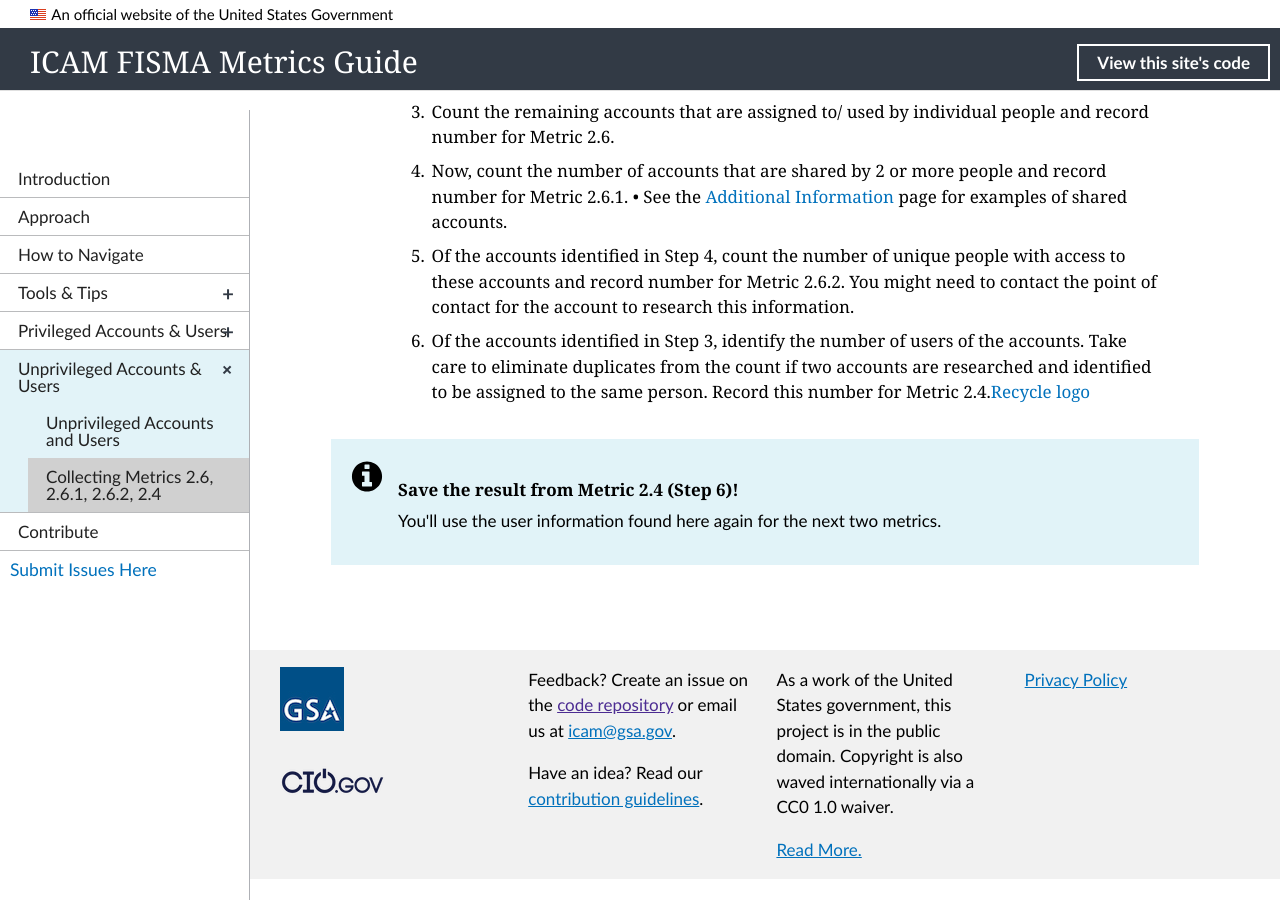
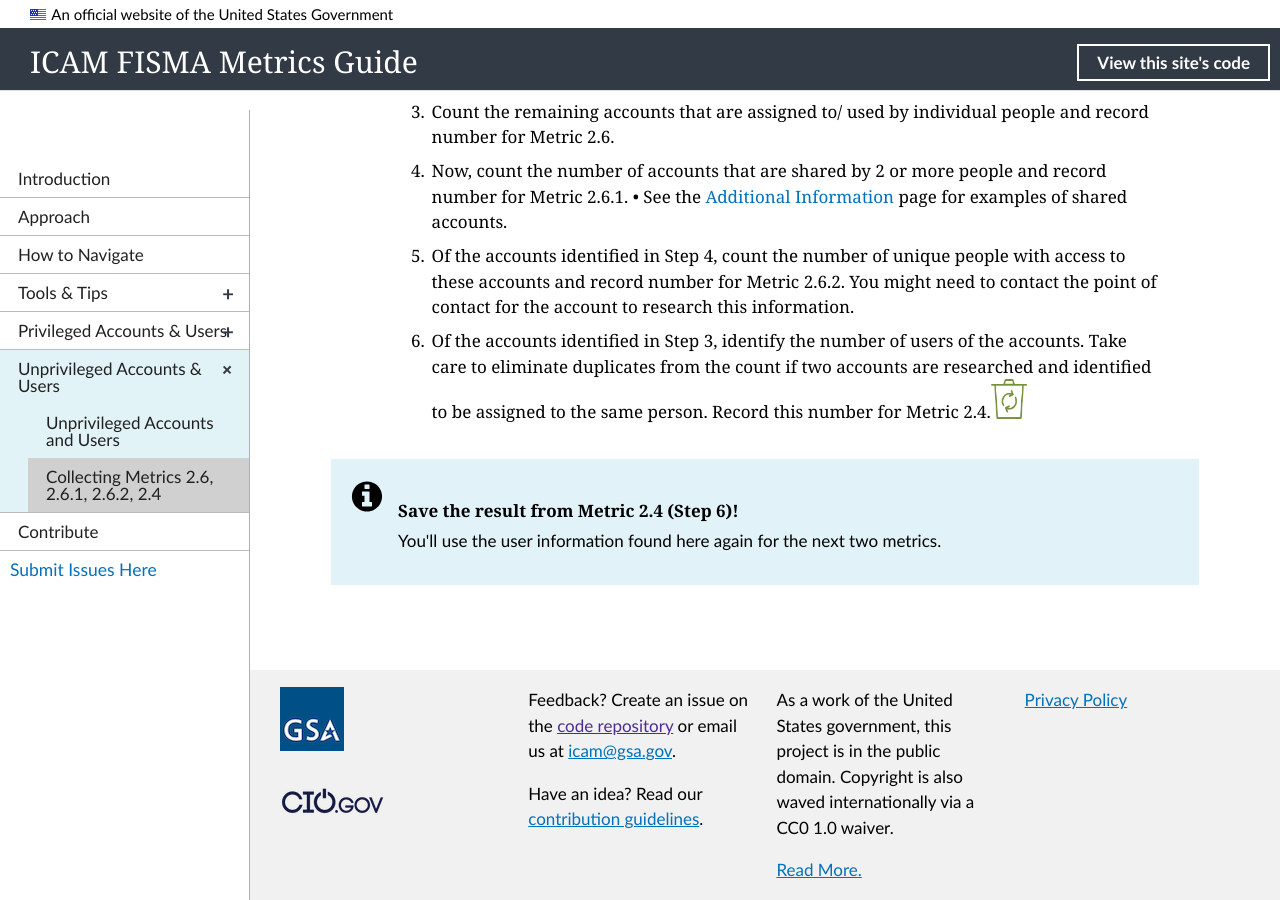
Before and after one commit to GSA/icam-fisma, a Jekyll site: the page built from _unpriv-mgmt/06_collection-26-24.md, in a window 1280 px wide and 900 px high, scrolled down 512 px. Built offline with Jekyll 4.4.1, drawn with Linux system fonts in a browser that asks for light colours; nearby versions of some CDN libraries; before the commit the page ends 1391 px from its top, so only the background shows below that.

Commit message:
fix recycle logo

```diff
--- a/_unpriv-mgmt/06_collection-26-24.md
+++ b/_unpriv-mgmt/06_collection-26-24.md
@@ -15,7 +15,7 @@ collection: unpriv-mgmt
 4. Now, count the number of accounts that are shared by 2 or more people and record number for Metric 2.6.1.
 > • See the [Additional Information](../priv-mgmt/more-info) page for examples of shared accounts.
 5. Of the accounts identified in Step 4, count the number of unique people with access to these accounts and record number for Metric 2.6.2. You might need to contact the point of contact for the account to research this information.
-6. Of the accounts identified in Step 3, identify the number of users of the accounts. Take care to eliminate duplicates from the count if two accounts are researched and identified to be assigned to the same person. Record this number for Metric 2.4.[Recycle logo](../img/recycle.png){:style="width:5%;"}
+6. Of the accounts identified in Step 3, identify the number of users of the accounts. Take care to eliminate duplicates from the count if two accounts are researched and identified to be assigned to the same person. Record this number for Metric 2.4.![Recycle logo](../img/recycle.png){:style="width:5%;"}
 
 <div class="usa-alert usa-alert-info">
   <div class="usa-alert-body">
```
